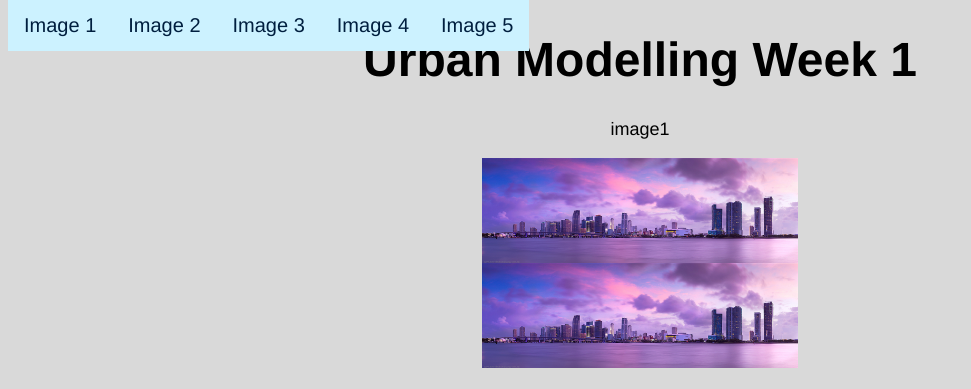
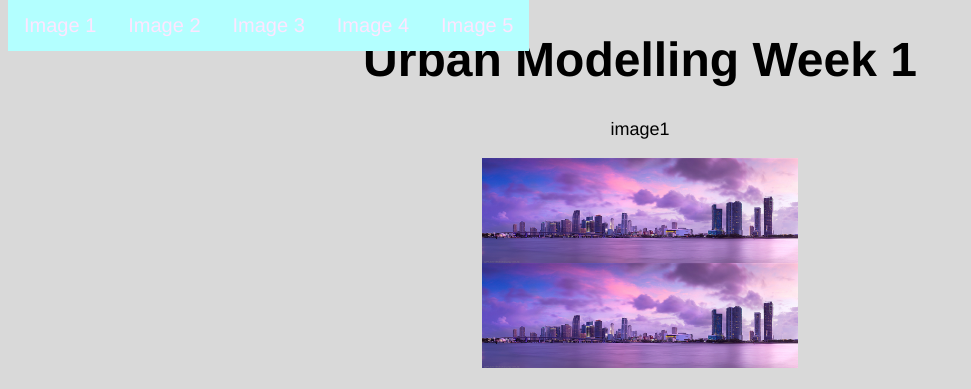
Before and after one commit to sniperkar/CODE1230-Urban-Modelling, a plain HTML site: page index.html in a window 1280 px wide. Shown: the top 389 px of the page, without its empty margins (0-971 px from the left). Drawn offline with Linux system fonts and the light colour scheme.

Commit message:
Update style.css

```diff
--- a/style.css
+++ b/style.css
@@ -27,13 +27,13 @@ font-size:18px;
 .topnav {
 position:fixed;
   top:0;
-  background-color:#ccf2ff;
+  background-color:#b3ffff;
 }
 
 .topnav a {
 float: left;
   display: block;
-  color: #001f3f;
+  color: #ffe6ff;
   text-align: center;
   padding: 14px 16px;
   text-decoration:none;
@@ -41,6 +41,6 @@ float: left;
 }
 
 .topnav a:hover {
-background-color: #001f3f;
-  color:#DDDDDD;
+background-color: #e6fff5;
+  color:#b3fff0;
 }
```
